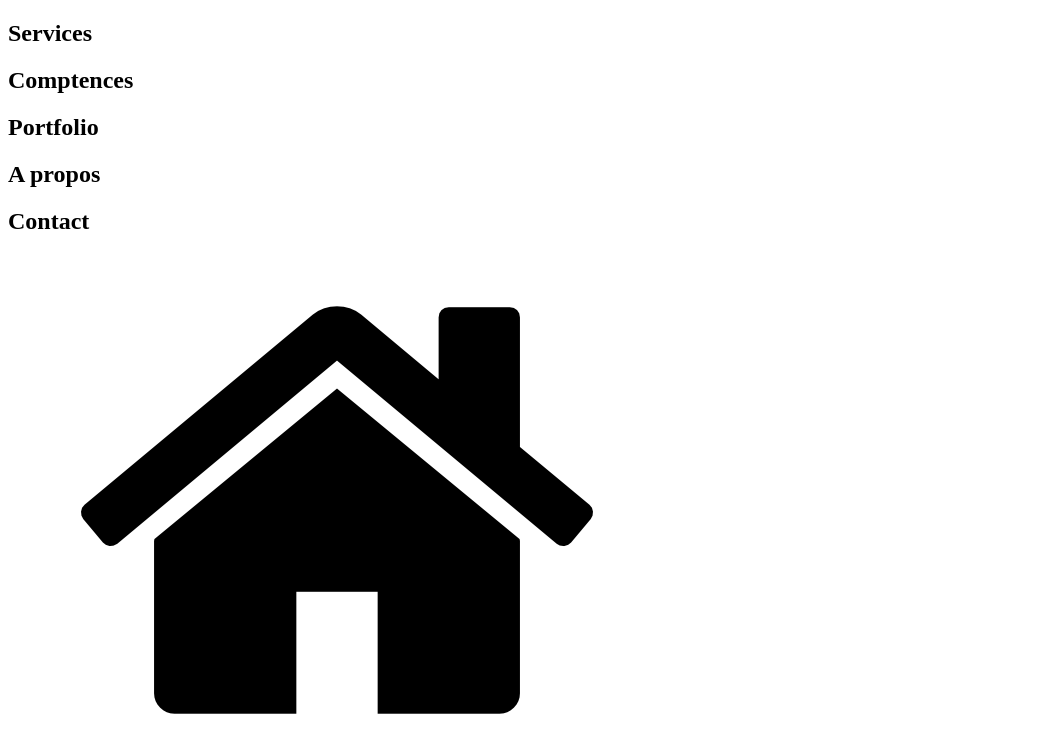
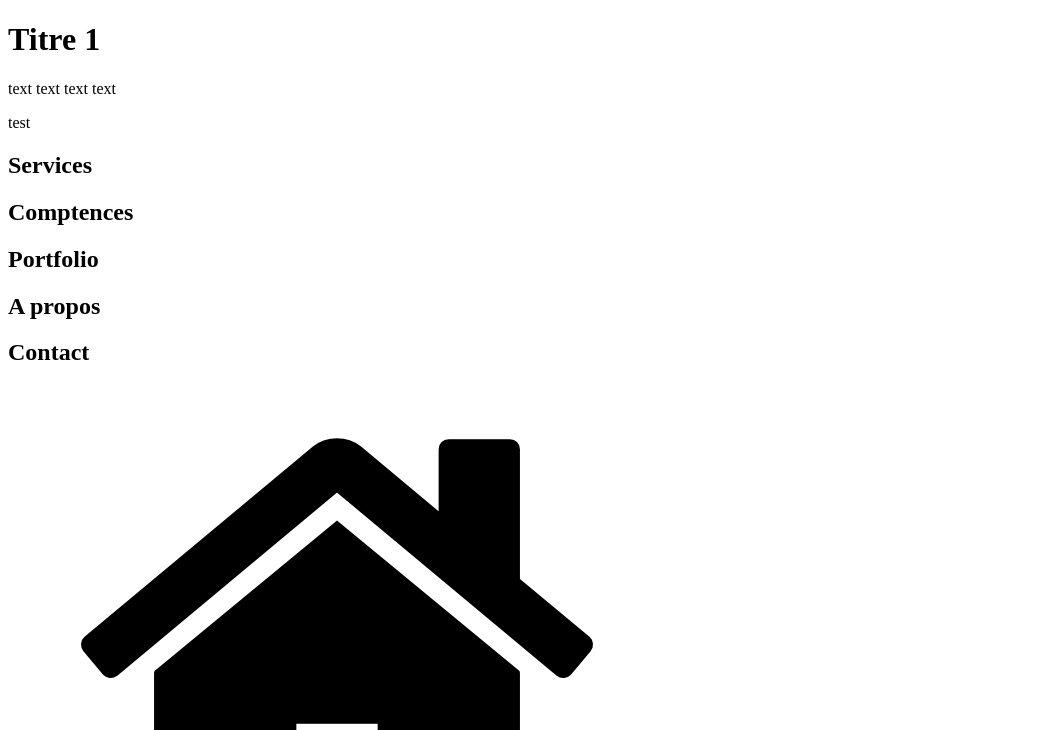
Before and after one commit to FSFULLSTACK/first-portfolio, a plain HTML site: page PORTFOLIO/dist/Index.html in a window 1280 px wide. Shown: the top 730 px of the page, without its empty margins (0-1063 px from the left). Drawn offline with Linux system fonts and the light colour scheme.

Commit message:
container

```diff
--- a/PORTFOLIO/dist/Index.html
+++ b/PORTFOLIO/dist/Index.html
@@ -4,9 +4,17 @@
     <meta charset="UTF-8">
     <meta http-equiv="X-UA-Compatible" content="IE=edge">
     <meta name="viewport" content="width=device-width, initial-scale=1.0">
+    <link rel="stylesheet" href="../src/css/app.css"/>
     <title> MDanfaga Portfolio</title>
 </head>
 <body>
+    <h1>Titre 1</h1>
+
+    <div class="container">
+
+        <p>text text text text </p>
+        <span>test </span>
+    </div>
     <nav id="navigation"> <!-- navigation-->
         <div class="lists item"></div>
         <h2>Services</h2>
@@ -169,5 +177,7 @@
         </div>
     </footer>
 
+    <script src="../Js/script.js"></script>
+
 </body>
 </html>
```
